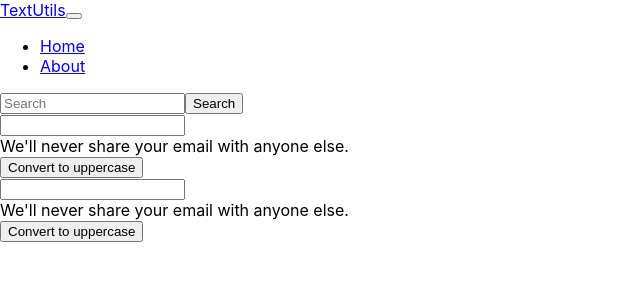
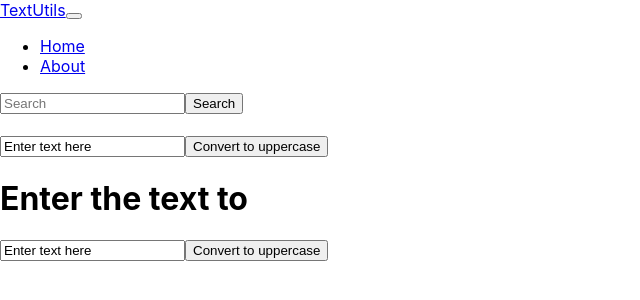
Before and after one commit to Abhilasha6/React-Tutorial, a React (Create React App) app in the folder my-app/: page / in a window 1280 px wide. Shown: the top 300 px of the page, without its empty margins (0-640 px from the left). Built offline with nearby package versions, Linux system fonts and the light colour scheme.

Commit message:
learning about states and useState hooks

```diff
--- a/my-app/src/Components/TextForm.js
+++ b/my-app/src/Components/TextForm.js
@@ -1,8 +1,16 @@
-import React from "react";
+import React,{useState} from "react";
+// state is equivalent to variable
+export default function TextForm(props) {
 
-export default function TextForm(props) {
+  const[text, setText] = useState('Enter text here');
+  // setText("hellooo");
+// hooks help us use the properties of a class without using the class
+//we cannot update the value of a status as we update a normal variable, we have to always define a function to updat a state's value as mentioned in above statement
   return (
     <div>
+      { /* <h1>{props.heading} - {text}</h1> */}
+      <h1>{props.heading}</h1>
+
       <form>
         <div class="mb-3">
           {/* <label for="myBox" class="form-label">Email address</label> */}
@@ -12,10 +20,9 @@ export default function TextForm(props) {
             id="myBox"
             aria-describedby="emailHelp"
             rows="8"
+
+            value={text} //adds state to the variable
           />
-          <div id="emailHelp" class="form-text">
-            We'll never share your email with anyone else.
-          </div>
           <button className="btn btn-primary">Convert to uppercase</button>
         </div>
       </form>
```
